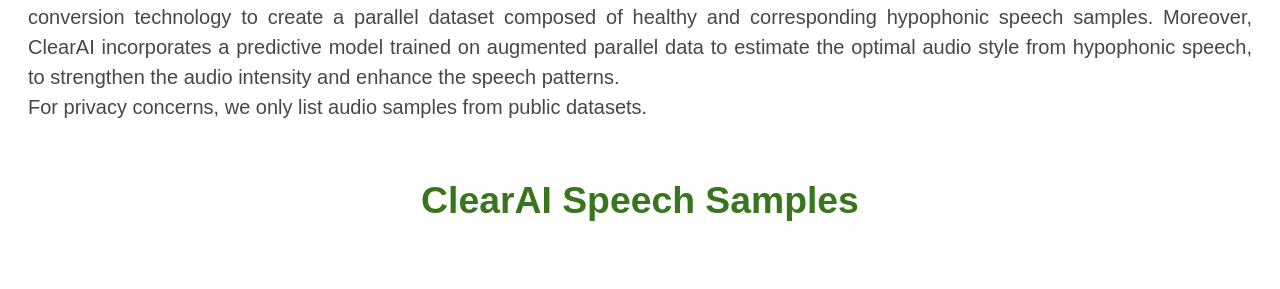
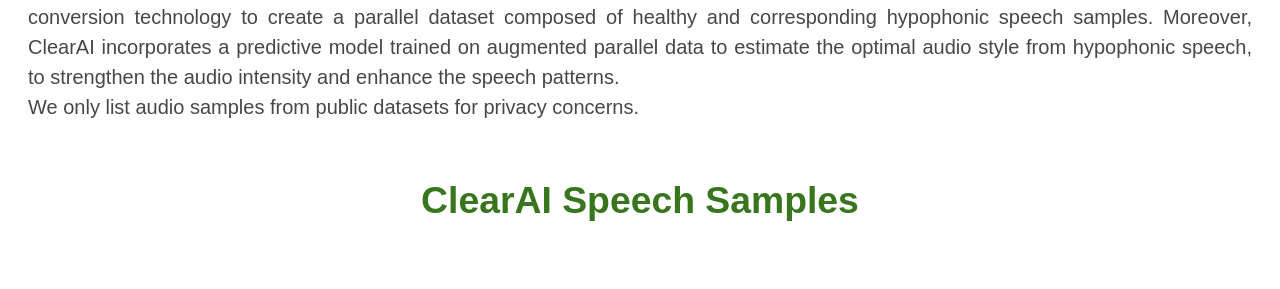
Before and after one commit to clear-ai-speech/clear-ai-speech.github.io, a Jekyll site: the page index.html, which Jekyll copies as it is, in a window 1280 px wide. Shown: the part 327-616 px from the top of the page. Built offline with Jekyll 4.4.1, drawn with Linux system fonts in a browser that asks for light colours.

Commit message:
Wed Jul 16 07:29:18 PDT 2025

```diff
--- a/index.html
+++ b/index.html
@@ -42,7 +42,7 @@
                 <br>
                     Conventional speech enhancement techniques, primarily focusing on amplifying audio power or canceling environmental noise, fall short in improving the intelligibility and perception for hypophonic speech. To fill the gap of enhancing hypophonic speech, we present ClearAI, an innovative AI-powered technique to improve speech quality for individuals suffering from hypophonia. ClearAI first leverages voice conversion technology to create a parallel dataset composed of healthy and corresponding hypophonic speech samples. Moreover, ClearAI incorporates a predictive model trained on augmented parallel data to estimate the optimal audio style from hypophonic speech, to strengthen the audio intensity and enhance the speech patterns.
                 <br>
-                    For privacy concerns, we only list audio samples from public datasets.
+                    We only list audio samples from public datasets for privacy concerns.
                 <br>
             </div>
 
```
Also changed, not shown: 1 other file.
